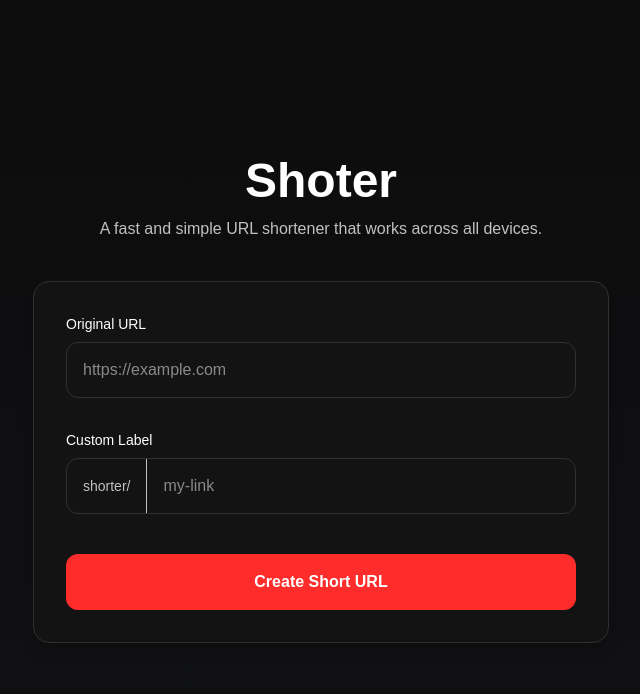
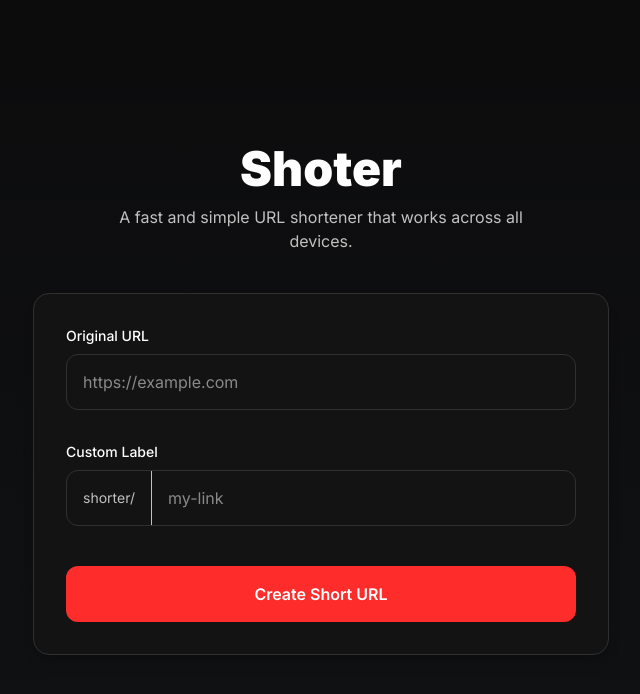
Before and after one commit to iamwilllll/shorter, a React (Vite) app: page / in a window 1280 px wide. Shown: the top 694 px of the page, without its empty margins (319-959 px from the left). Built offline with nearby package versions, Linux system fonts and the light colour scheme; no server answers.

Commit message:
feat: update index.html with favicon and improved title, add SVG icon, and modify CSS for font changes

```diff
--- a/index.html
+++ b/index.html
@@ -3,7 +3,17 @@
     <head>
         <meta charset="UTF-8" />
         <meta name="viewport" content="width=device-width, initial-scale=1.0" />
-        <title>shorter</title>
+
+        <link rel="preconnect" href="https://fonts.googleapis.com" />
+        <link rel="preconnect" href="https://fonts.gstatic.com" crossorigin />
+        <link
+            href="https://fonts.googleapis.com/css2?family=Inter:ital,opsz,wght@0,14..32,100..900;1,14..32,100..900&display=swap"
+            rel="stylesheet"
+        />
+        <link rel="shortcut icon" href="favicon.png" type="image/png" />
+
+        <link rel="shortcut icon" href="favicon.ico" />
+        <title>Shorter | Web app for shorten URLs</title>
     </head>
     <body>
         <div id="root"></div>
--- a/src/index.css
+++ b/src/index.css
@@ -1,8 +1,7 @@
 @import 'tailwindcss';
 
 :root {
-    --font-primary-base: 'Raleway', sans-serif;
-    --font-secondary-base: 'Nunito', sans-serif;
+    --font-primary-base: 'Inter', sans-serif;
 
     --color-primary-base: #ff2c2c;
 
@@ -20,7 +19,6 @@
 
 @theme {
     --font-primary: var(--font-primary-base);
-    --font-secondary: var(--font-secondary-base);
 
     --color-brand: var(--color-primary-base);
 
```
Also changed, not shown: public/favicon.png (added), public/icon.svg (added).
